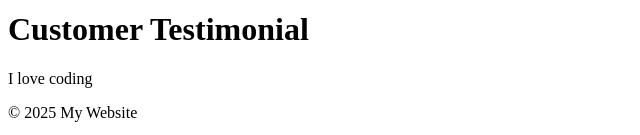
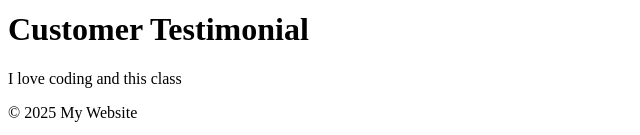
Before and after one commit to kbieman21/website-project, a plain HTML site: page index.html in a window 1280 px wide. Shown: the part 759-894 px from the top of the page, without its empty margins (0-640 px from the left). Drawn offline with Linux system fonts and the light colour scheme.

Commit message:
Handling the testimonial section

```diff
--- a/index.html
+++ b/index.html
@@ -34,7 +34,7 @@
 </form>
 <h1>Customer Testimonial</h1>
 <section class="testimonials">
-<p> I love coding</p>
+<p> I love coding and this class</p>
 
 </section>
 <footer>
```
